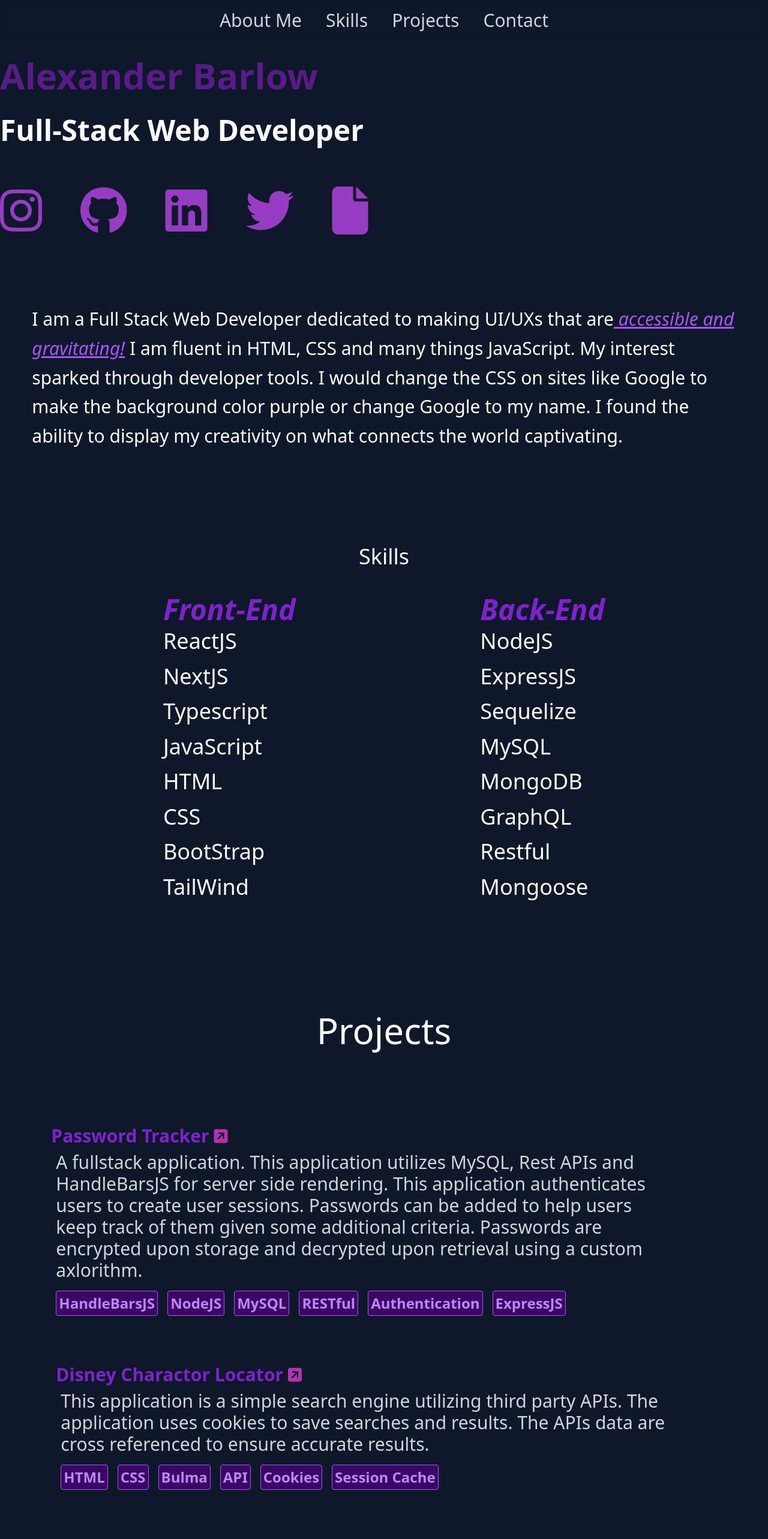
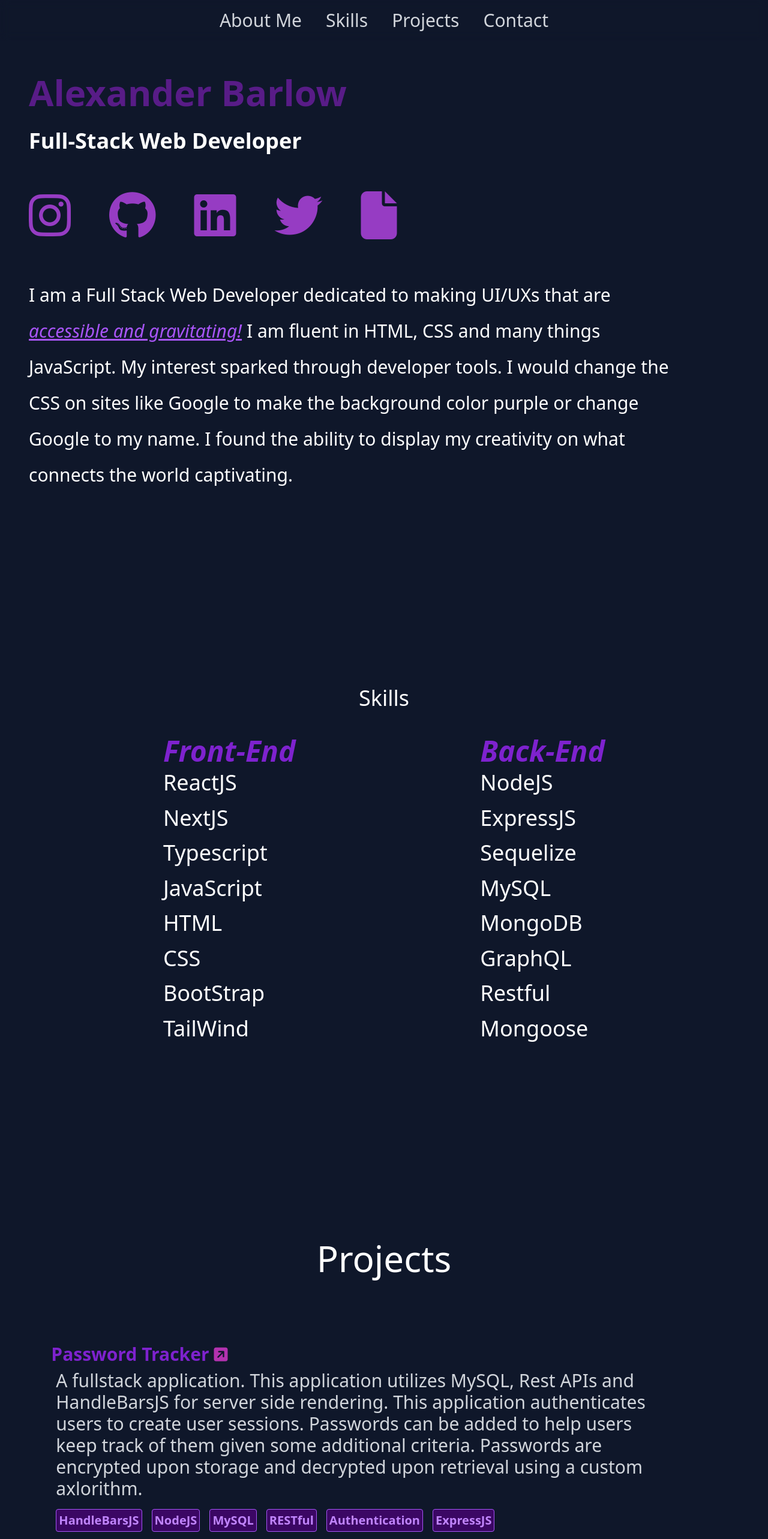
Before and after one commit to AlexanderBarlow/nextjs-portfolio, a Next.js app: page / in a window 1280 px wide. Shown: the top 2566 px of the page at 60% size. Built offline with nearby package versions, Linux system fonts and the light colour scheme; no server answers; a web font is replaced by a local one.

Commit message:
styling fixes

```diff
--- a/components/About.js
+++ b/components/About.js
@@ -13,18 +13,19 @@
   return (
     <>
       <section
-        className="xl:flex xl:h-screen xl:w-screen xl:align-middle xl:justify-center xl:flex-wrap h-fit flex w-fit justify-center align-middle flex-wrap lg:flex lg:w-screen lg:h-screen lg:justify-center lg:align-middle lg:flex-wrap"
+        className="xl:flex xl:h-screen xl:w-screen xl:align-middle xl:justify-center xl:flex-wrap lg:flex lg:w-fit lg:h-screen lg:justify-center lg:align-middle lg:flex-wrap sm:h-fit sm:mt-36 ml-12 lg:mr-36 lg:mt-12"
         id="about"
       >
         <a href="about" className="hidden"></a>
         <div className="mt-9 mb-0 flex lg:mt-2 lg:mb-0" id="name">
           <div className="flex flex-100 flex-wrap flex-row">
-            <h1 className=" text-purple-900 xl:hover:underline xl:text-8xl text-8xl font-bold mb-2 flex-100 lg:text-6xl lg:leading-none lg:mb-0">
+            <h1 className=" text-purple-900 xl:hover:underline xl:text-8xl text-8xl font-bold mb-2 flex-100 lg:text-6xl lg:leading-none lg:mb-0 sm:mb-5">
               Alexander Barlow
             </h1>
-            <h2 className="text-7xl xl:text-5xl text-white font-bold flex-100 lg:text-5xl">
+            <h2 className="text-7xl xl:text-5xl text-white font-bold flex-100 lg:text-4xl">
               Full-Stack Web Developer
             </h2>
+            <div>
             <a href="https://www.instagram.com/abarlow17/">
               <i
                 className="fa-brands fa-instagram fa-5x mr-8 mt-8 lg:text-6xl"
@@ -51,14 +52,15 @@
             </a>
             <a href={resumePDF} download="current_resume.pdf">
               <i
-                className="fa-solid fa-file fa-5x m-8 hover:fa-bounce lg:text-6xl"
-                style={{ color: "#963cc3", cursor: "pointer" }}
+                className="fa-solid fa-file fa-5x m-8 hover:fa-bounce lg:text-6xl lg:cursor-pointer"
+                style={{ color: "#963cc3" }}
               />
             </a>
+            </div>
           </div>
         </div>
-        <div className="flex xl:w-fit xl:h-fit xl:justify-center min-w-fit w-screen h-fit min-h-fit lg:w-screen lg:h-fit lg:flex lg:justify-center">
-          <p className=" text-white text-7xl xl:text-5xl xl:leading-relaxed lg:text-3xl lg:leading-relaxed leading-relaxed clear-right mt-12 m-6 justify-end w-11/12">
+        <div className="flex flex-wrap xl:w-fit xl:h-fit xl:justify-center lg:w-fit lg:h-fit lg:flex lg:justify-center">
+          <p className=" text-white text-7xl xl:text-5xl xl:leading-relaxed lg:text-3xl lg:leading-loose sm:leading-normal">
             I am a Full Stack Web Developer dedicated to making UI/UXs that are
             <span className="italic text-purple-500 underline">
               {" "}
--- a/components/Projects.js
+++ b/components/Projects.js
@@ -55,14 +55,13 @@
 function Projects() {
   return (
     <>
-      <div className="xl:flex xl:w-fit xl:h-screen flex h- w-fit justify-center align-middle lg:flex lg:w-fit lg:h-screen">
+      <div className="xl:flex xl:w-fit xl:h-screen lg:flex lg:w-fit lg:h-screen sm:h-fit sm:w-fit sm:flex sm:justify-center sm:align-middle sm:mt-36">
         <section
-          className="align-middle justify-center justify-items-center flex flex-100 flex-wrap flex-row items-center max-w-screen gap-2"
           id="projects"
         >
           <a href="projects" className="hidden"></a>
           <div className="flex flex-100 items-center" id="lottie1">
-            <h1 className="flex flex-100 text-white text-8xl justify-center mb-2 lg:text-6xl">
+            <h1 className="flex flex-100 text-white lg:text-6xl sm:text-8xl  sm:justify-center sm:align-middle">
               Projects
             </h1>
           </div>
@@ -72,14 +71,14 @@
                 <div
                   className={classNames(
                     "text-gray-300 hover:bg-gray-700 hover:text-white",
-                    "rounded-md px-8 py-8 font-medium h-fit  mb-2 gap-4 flex w-11/12 ",
+                    "rounded-md px-8 py-8 font-medium h-fit mb-2 gap-4 flex w-11/12 ",
                     ""
                   )}
                   key={item.name}
                 >
                   {" "}
                   <a href={item.deployment}>
-                    <h1 className="text-purple-700 xl:text-3xl text-6xl font-bold lg:text-3xl">
+                    <h1 className="text-purple-700 xl:text-3xl font-bold lg:text-3xl sm:text-7xl">
                       {item.name}{" "}
                       <i
                         className="fa-solid fa-square-arrow-up-right fa-sm"
@@ -88,27 +87,27 @@
                     </h1>
 
                     <div className="flex flex-wrap flex-row flex-100 max-w-screen">
-                      <p className="text-5xl m-2 leading-relaxed max-w-screen w-11/12 lg:text-3xl">
+                      <p className="m-2 leading-relaxed max-w-screen w-11/12 lg:text-3xl sm:text-6xl sm:leading-normal">
                         {item.description}
                       </p>
                     </div>
-                    <ul className="flex justify-start ">
-                      <li className="bg-purple-950 text-purple-400 font-semibold  xl:py-2 xl:px-4 py-1 px-1 border border-purple-500 rounded w-fit m-2 text-2xl xl:text-xl flex-25">
+                    <ul className="flex flex-wrap justify-start ">
+                      <li className="bg-purple-950 text-purple-400 font-semibold  xl:py-2 xl:px-4 py-1 px-1 border border-purple-500 rounded w-fit m-2 sm:text-6xl lg:text-xl xl:text-xl flex-25">
                         {item.skill1}
                       </li>
-                      <li className="bg-purple-950  text-purple-400 font-semibold  xl:py-2 xl:px-4 py-1 px-1 border border-purple-500 rounded w-fit m-2 text-2xl xl:text-xl flex-25">
+                      <li className="bg-purple-950  text-purple-400 font-semibold  xl:py-2 xl:px-4 py-1 px-1 border border-purple-500 rounded w-fit m-2 sm:text-6xl lg:text-xl xl:text-xl flex-25">
                         {item.skill2}
                       </li>
-                      <li className="bg-purple-950 text-purple-400 font-semibold  xl:py-2 xl:px-4 py-1 px-1 border border-purple-500 rounded w-fit m-2 text-2xl xl:text-xl flex-25">
+                      <li className="bg-purple-950 text-purple-400 font-semibold  xl:py-2 xl:px-4 py-1 px-1 border border-purple-500 rounded w-fit m-2 sm:text-6xl lg:text-xl xl:text-xl flex-25">
                         {item.skill3}
                       </li>
-                      <li className="bg-purple-950  text-purple-400 font-semibold  xl:py-2 xl:px-4 py-1 px-1 border border-purple-500 rounded w-fit m-2 text-2xl xl:text-xl flex-25">
+                      <li className="bg-purple-950  text-purple-400 font-semibold  xl:py-2 xl:px-4 py-1 px-1 border border-purple-500 rounded w-fit m-2 sm:text-6xl lg:text-xl xl:text-xl flex-25">
                         {item.skill4}
                       </li>
-                      <li className="bg-purple-950 text-purple-400 font-semibold  xl:py-2 xl:px-4 py-1 px-1 border border-purple-500 rounded w-fit m-2 text-2xl xl:text-xl flex-25">
+                      <li className="bg-purple-950  text-purple-400 font-semibold  xl:py-2 xl:px-4 py-1 px-1 border border-purple-500 rounded w-fit m-2 sm:text-6xl lg:text-xl xl:text-xl flex-25">
                         {item.skill5}
                       </li>
-                      <li className="bg-purple-950  text-purple-400 font-semibold  xl:py-2 xl:px-4 py-1 px-1 border border-purple-500 rounded w-fit m-2 text-2xl xl:text-xl flex-25">
+                      <li className="bg-purple-950  text-purple-400 font-semibold  xl:py-2 xl:px-4 py-1 px-1 border border-purple-500 rounded w-fit m-2 sm:text-6xl lg:text-xl xl:text-xl flex-25">
                         {item.skill6}
                       </li>
                     </ul>
--- a/components/Skills.js
+++ b/components/Skills.js
@@ -6,7 +6,7 @@
 function Skills() {
   return (
     <>
-      <div className="flex xl:flex xl:w-screen xl:h-screen xl:justify-center xl:align-middle h-fit w-fit justify-center align-middle lg:flex lg:w-screen lg:h-screen lg:justify-center lg:align-middle">
+      <div className="flex xl:flex xl:w-screen xl:h-screen xl:justify-center xl:align-middle lg:flex lg:w-screen lg:h-screen lg:justify-center lg:align-middle sm:justify-center sm:align-middle sm:mt-52">
         <section
           className="flex flex-wrap flex-row flex-100 justify-self-center justify-evenly justify-items-center h-fit w-11/12 gap-4 m-5"
           id="skills"
--- a/pages/_document.js
+++ b/pages/_document.js
@@ -71,7 +71,7 @@
         ></script>
       </Head>
 
-      <body className="bg-slate-900 flex lg:flex w-fit justify-center align-middle">
+      <body className="bg-slate-900 flex lg:flex w-fit justify-center align-middle overflow-x-hidden sm:flex sm:h-fit sm:w-fit sm:justify-center sm:align-middle">
         <Main />
         <NextScript />
       </body>
--- a/tailwind.config.js
+++ b/tailwind.config.js
@@ -16,7 +16,7 @@
         '100': '0 0 100%'
       },
       screens: {
-        'sm': '640px',
+        'sm': '413px',
         'md': '768px',
         'lg': '1024px',
         'xl': '2000px',
```
